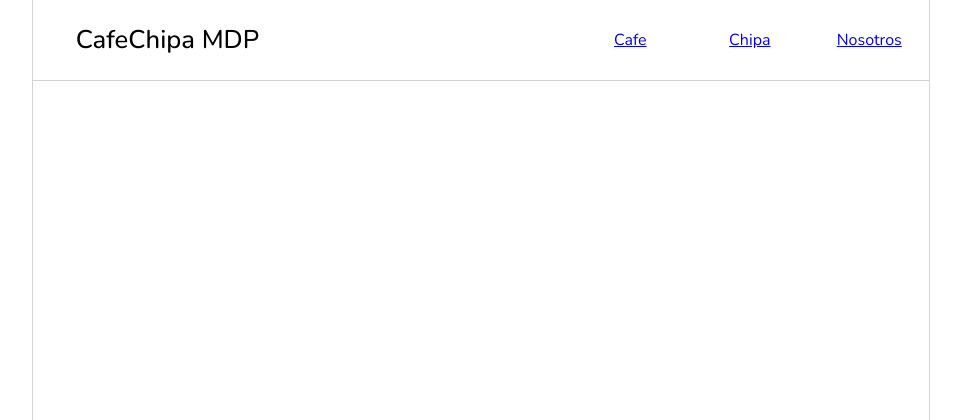
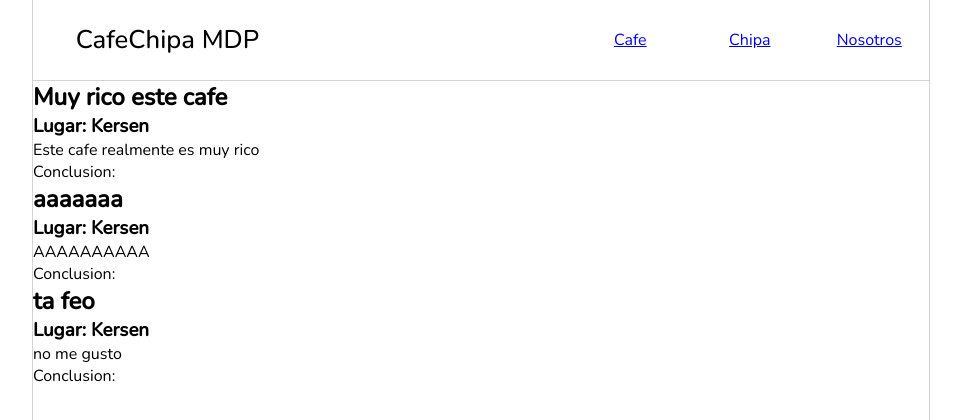
Before and after one commit to veranicolas/ChipaCafeBlog, a React (Vite) app: page / in a window 1280 px wide. Shown: the top 420 px of the page, without its empty margins (159-1120 px from the left). Built offline with nearby package versions, Linux system fonts and the light colour scheme.

Commit message:
blogContent y blogPost creados

```diff
--- a/src/App.tsx
+++ b/src/App.tsx
@@ -2,6 +2,7 @@ import { useEffect } from 'react'
 import styles from './App.module.css'
 
 import mockData from './mockData/mockData'
+import { BlogContent } from './components/BlogContent/BlogContent'
 
 // Cree muchos archivos y carpetas para ir organizando como seria cuando se modularize todo.
 // Por motivos de mi salud mental y que no quiero tocar 10 archivos a la vez voy a hacer todo en este primero y de ahi
@@ -33,7 +34,9 @@ function App() {
               </div>
             </div>
           </div>
-          <div className={styles.bodyContainer}></div>
+          <div className={styles.bodyContainer}>
+            <BlogContent/>
+          </div>
         </div>
       </div>
     </>
--- /dev/null
+++ b/src/components/BlogContent/BlogContent.tsx
@@ -0,0 +1,21 @@
+//@ts-nocheck
+import postData from '../../mockData/mockData.ts';
+import { BlogPost } from '../BlogPost/BlogPost';
+import React from 'react';
+
+export const BlogContent = () => {
+  return (
+    <div>
+        {postData.data.map((post) => (
+            <BlogPost
+                key={post.id}
+                titulo={post.attributes.titulo}
+                lugar={post.attributes.lugar}
+                descripcion={post.attributes.descripcion}
+                conclusion={post.attributesconclusion}
+
+            />
+        ))}
+    </div>
+  )
+}
--- /dev/null
+++ b/src/components/BlogPost/BlogPost.tsx
@@ -0,0 +1,14 @@
+
+//@ts-nocheck
+import React from "react"
+
+export const BlogPost = ({titulo,lugar,descripcion,conclusion}) => {
+  return (
+    <div>
+        <h2>{titulo}</h2>
+        <h3>Lugar: {lugar}</h3>
+        <p>{descripcion}</p>
+        <p>Conclusion: {conclusion}</p>
+    </div>
+  )
+}
```
